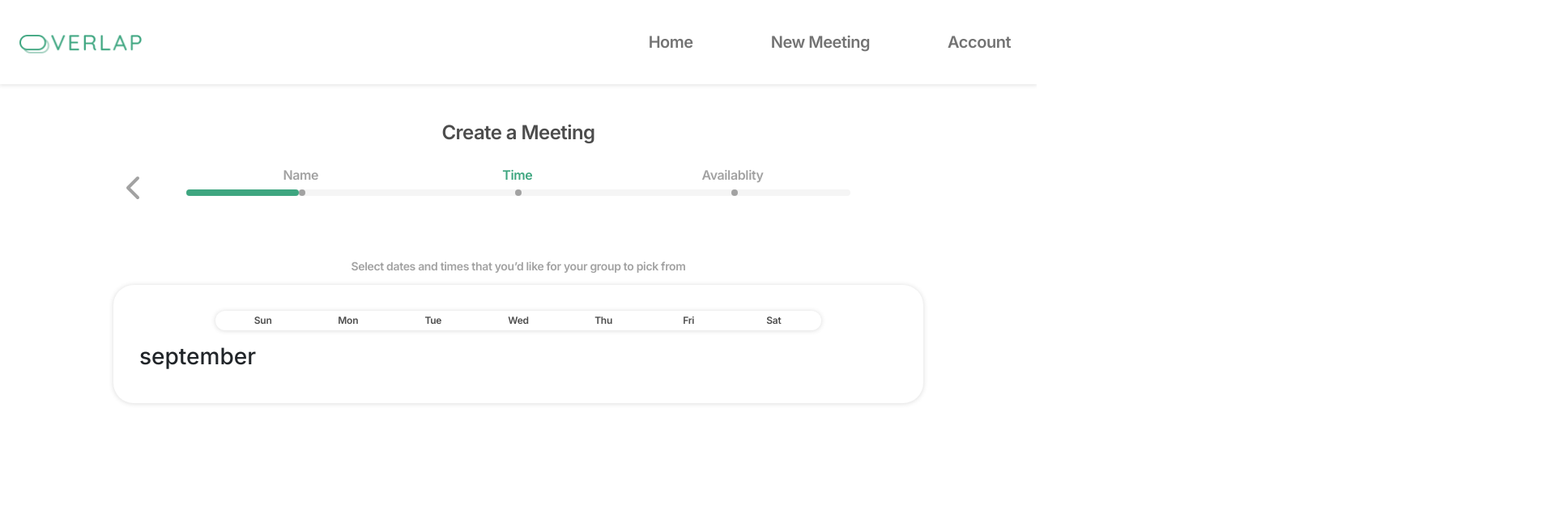
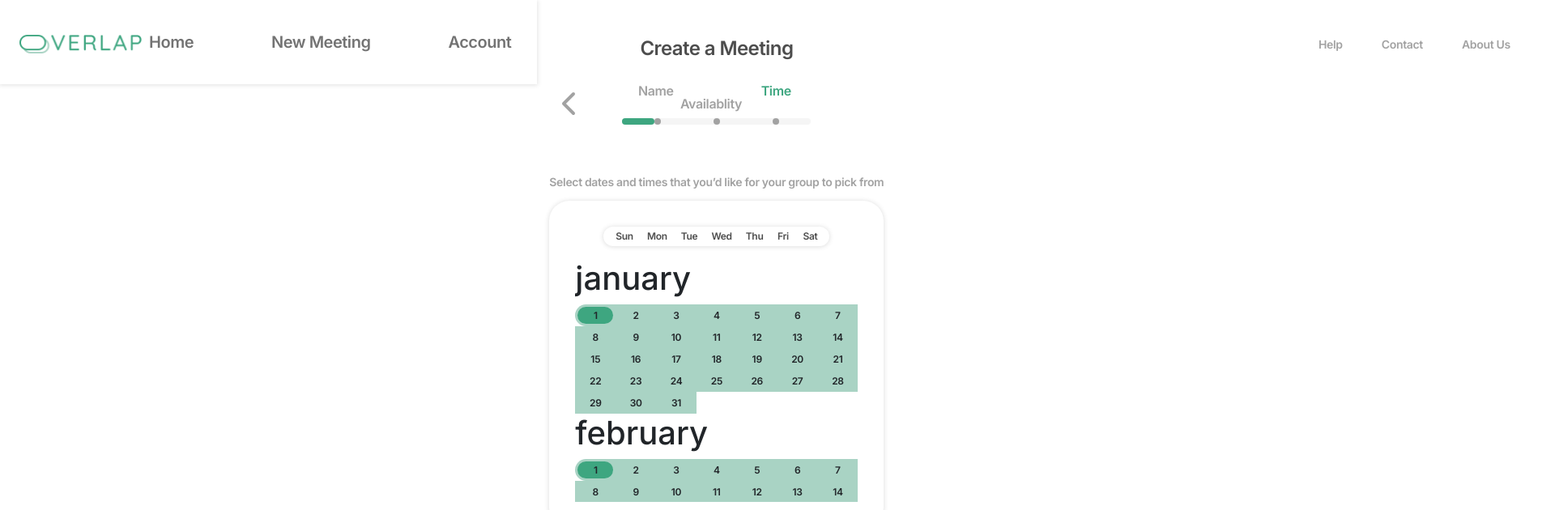
Before and after one commit to rejoan121615/overlap-web-app, a React (Vite) app: page /new-meeting/time in a window 1280 px wide. Shown: the top 630 px of the page at 81% size, 1920 px wide, since content can reach past the window. Built offline with nearby package versions, Linux system fonts and the light colour scheme.

Commit message:
calender first view created

```diff
--- a/src/components/NewMeeting/Time/Celender/Calender.jsx
+++ b/src/components/NewMeeting/Time/Celender/Calender.jsx
@@ -1,5 +1,5 @@
 import React from "react";
-import Classess from "./Clender.module.scss";
+import Classess from "./Calender.module.scss";
 import Month from "./Month";
 
 const WeekBar = () => {
--- /dev/null
+++ b/src/components/NewMeeting/Time/Celender/Calender.module.scss
@@ -0,0 +1,69 @@
+@import "../../../../scss/partials/mixing";
+@import "../../../../scss/partials/variable";
+
+.dayList {
+    padding: 0;
+    width: 80%;
+    @include mx(auto, auto);
+    @include px(15px, 15px);
+    @include py(6px, 6px);
+    column-gap: 17px;
+    align-items: center;
+    display: grid;
+    grid-template-columns: repeat(7, 1fr);
+    margin-bottom: 16px;
+    .day {
+        @include text(12px);
+        color: $dark-gray;
+        text-transform: capitalize;
+        @include px(0px, 0px);
+        text-align: center;
+    }
+}
+
+.calenderContainer {
+    max-height: 300px;
+    overflow-y: auto;
+    &::-webkit-scrollbar {
+        display: none;
+    }
+
+    // date wrapper
+    .dateWrap {
+      display: grid;
+      grid-template-columns: repeat(7, 1fr);
+    }
+    // date -----------------
+    %centerRound {
+        display: flex;
+        align-items: center;
+        justify-content: center;
+        flex-flow: row wrap;
+    }
+    .DateShadow {
+        @extend %centerRound;
+        padding: 3px;
+        background-color: $light-green;
+        @include resp ($lg) {
+          cursor: pointer;
+        }
+        &:first-child {
+          border-top-left-radius: 20px;
+          border-bottom-left-radius: 20px;
+          .Date {
+            background-color: $dark-green;
+          }
+        }
+        .Date {
+            @extend %centerRound;
+            height: 21px;
+            width: 100%;
+            border-radius: 20px;
+            p{
+              margin-bottom: 0;
+              @include text(12px);
+              margin-top: 1px;
+            }
+        }
+    }
+}
--- a/src/components/NewMeeting/Time/Celender/Clender.module.scss
+++ /dev/null
@@ -1,23 +0,0 @@
-@import '../../../../scss/partials/mixing';
-@import '../../../../scss/partials/variable';
-
-
-.dayList {
-  padding: 0;
-  width: 80%;
-  @include mx(auto, auto);
-  @include px(15px, 15px);
-  @include py(6px, 6px);
-  column-gap: 17px;
-  align-items: center;
-  display: grid;
-  grid-template-columns: repeat(7, 1fr);
-  margin-bottom: 16px;
-  .day {
-    @include text(12px);
-    color: $dark-gray;
-    text-transform: capitalize;
-    @include px(0px, 0px);
-    text-align: center;
-  }
-}
--- a/src/components/NewMeeting/Time/Celender/Month.jsx
+++ b/src/components/NewMeeting/Time/Celender/Month.jsx
@@ -1,8 +1,12 @@
 import React, { useState, useEffect } from "react";
-import moment from "moment/moment";
+import moment, { isMoment } from "moment/moment";
+import GenerateDate from "../../../../utilities/generateDate";
+import Classess from "./Calender.module.scss";
 
 const Month = () => {
     const [yearDetails, setYearDetails] = useState({});
+    const [yearDetailsList, setYearDetailsList] = useState([]);
+
     const [monthList, setMonthList] = useState([]);
 
     // set month list
@@ -12,7 +16,9 @@
         setMonthList(() => {
             return [...months];
         });
-        /// generate months day list
+    }, []);
+
+    useEffect(() => {
         monthList.map((monthName, monthIndex) => {
             var names = ["sun", "mon", "tue", "wed", "thu", "fri", "sat"];
             var date = new Date(2023, monthIndex, 1);
@@ -31,20 +37,42 @@
                 copyMonth[monthName.toLowerCase()] = [...result];
                 return copyMonth;
             });
+            // set year details as list
+            setYearDetailsList((prev) => {
+                const copyMonth = { ...prev };
+                copyMonth[monthIndex] = [...result];
+                copyMonth[monthIndex].name = monthName;
+                return copyMonth;
+            });
         });
-    }, []);
 
-
-  console.log(moment().week(4))
-
-    useEffect(() => {
-        console.log(yearDetails);
-    }, [yearDetails]);
+        console.log(moment("2023-04-01").weeks());
+    }, [monthList]);
 
     return (
-        <div>
-            <h3>september</h3>
-            {/* day list  */}
+        <div className={Classess.calenderContainer}>
+            {Object.keys(yearDetails).map((month, index, list) => {
+                return (
+                    <div key={index}>
+                        <h1>{month}</h1>
+
+                        <div className={Classess.dateWrap}>
+                            {yearDetails[month].map((day, index) => {
+                                return (
+                                    <div
+                                        className={Classess.DateShadow}
+                                        key={index}
+                                    >
+                                        <div className={Classess.Date}>
+                                            <p>{day.date}</p>
+                                        </div>
+                                    </div>
+                                );
+                            })}
+                        </div>
+                    </div>
+                );
+            })}
         </div>
     );
 };
--- /dev/null
+++ b/src/utilities/generateDate.js
@@ -0,0 +1,29 @@
+function GenerateDate(monthIndex) {
+    var names = ["sun", "mon", "tue", "wed", "thu", "fri", "sat"];
+    var date = new Date(2023, monthIndex, 1);
+    var result = [];
+    while (date.getMonth() == monthIndex) {
+        result.push({
+            date: date.getDate(),
+            name: names[date.getDay()],
+        });
+        date.setDate(date.getDate() + 1);
+    }
+    // console.log(result);
+    // set year details
+    // setYearDetails((prev) => {
+    //     const copyMonth = { ...prev };
+    //     copyMonth[monthName.toLowerCase()] = [...result];
+    //     return copyMonth;
+    // });
+    // set year details as list
+    // setYearDetailsList((prev) => {
+    //     const copyMonth = { ...prev };
+    //     copyMonth[monthIndex] = [...result];
+    //     copyMonth[monthIndex].name = monthName;
+    //     return copyMonth;
+    // });
+  console.log('do something')
+}
+
+export default GenerateDate;
```
Also changed, not shown: src/pages/NewMeetingSubPage/MeetingTime.jsx (line endings or trailing spaces).
